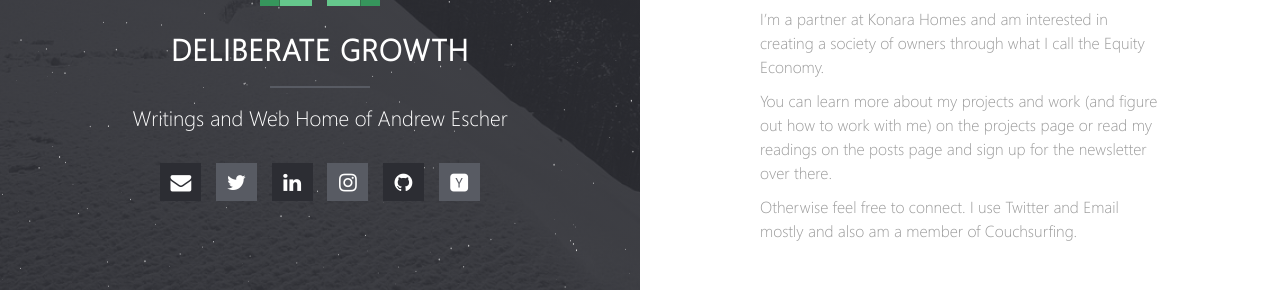
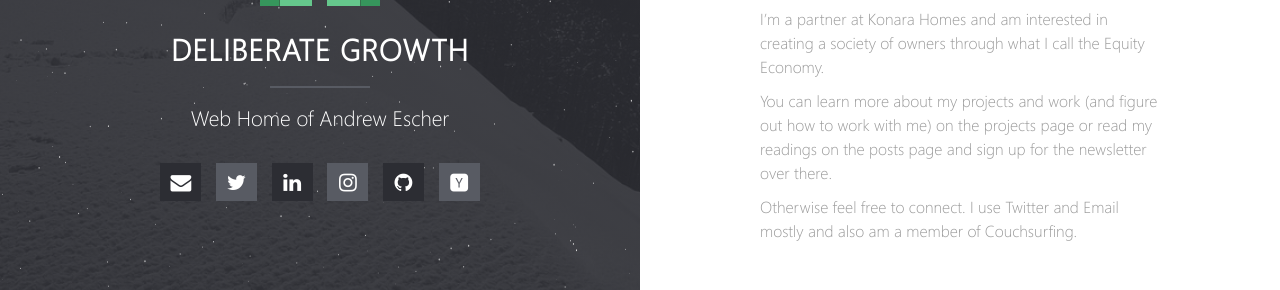
Before and after one commit to amescher/Halve2, a Jekyll site: the page built from index.md, in a window 1280 px wide. Shown: the part 410-700 px from the top of the page. Built offline with Jekyll 4.4.1, drawn with Linux system fonts in a browser that asks for light colours; our own code applies the rules of GitHub Pages for plain Markdown files.

Commit message:
Update _config.yml

```diff
--- a/_config.yml
+++ b/_config.yml
@@ -1,6 +1,6 @@
 # Site
 title: Deliberate Growth
-description: Writings and Web Home of Andrew Escher
+description: Web Home of Andrew Escher
 url: https://amescher.github.io/Halve2
 logo: halve.png                                       # Site logo
 locale: en_US
@@ -51,7 +51,7 @@ instagram:          aintnobodyescher
 #codepen:           username
 #keybase:           username
 #xmpp:              username@server.com
-hackernews:        artistry121
+hackernews:        Artistry121
 #behance:           username
 
 # Gems
```
